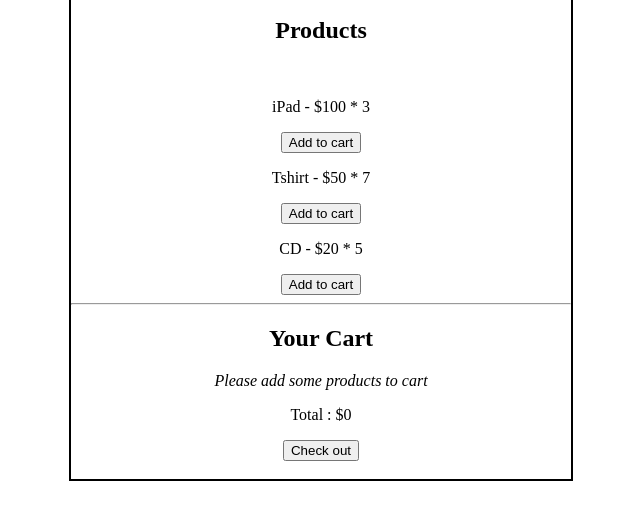
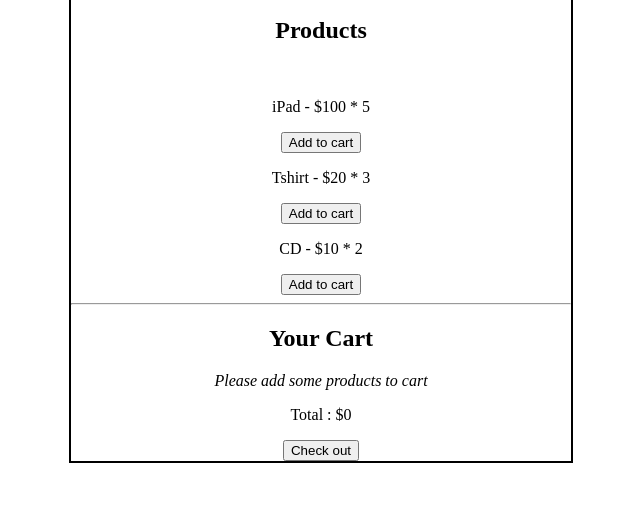
Before and after one commit to LindertWolthuis/redux, a plain HTML site: page index.html in a window 1280 px wide. Shown: the part 95-614 px from the top of the page, without its empty margins (319-959 px from the left). Drawn offline with nearby package versions, Linux system fonts and the light colour scheme.

Commit message:
uichange

```diff
--- a/index.html
+++ b/index.html
@@ -12,25 +12,20 @@
                 <hr>
             </div>
             <div>
-                <h2>Products</h2>
-                <br>
-                <p>iPad - $100 * 3</p>
-                <button>Add to cart</button>
-                <br>
-                <p>Tshirt - $50 * 7</p>
-                <button>Add to cart</button>
-                <br>
-                <p>CD - $20 * 5</p>
-                <button>Add to cart</button>
-                <br>
+                <h2>Products</h2><br>
+                <p><span>iPad - $100 * </span><span id="ipadnum">5</span></p>
+                <button>Add to cart</button><br>
+                <p><span>Tshirt - $20 * </span><span id="tshirtnum">3</span></p>
+                <button>Add to cart</button><br>
+                <p><span>CD - $10 * </span><span id="cdnum">2</span></p>
+                <button>Add to cart</button><br>
                 <hr>
             </div>
             <div>
                 <h2>Your Cart</h2>
                 <p><i>Please add some products to cart</i></p>
-                <p>Total : $0</p>
-                <button>Check out</button>
-                <br><br>
+                <p><span>Total : $</span><span id="total">0</span></p>
+                <button>Check out</button><br>
             </div>
         </div>
     </body>
```
Also changed, not shown: style.css (line endings or trailing spaces).
